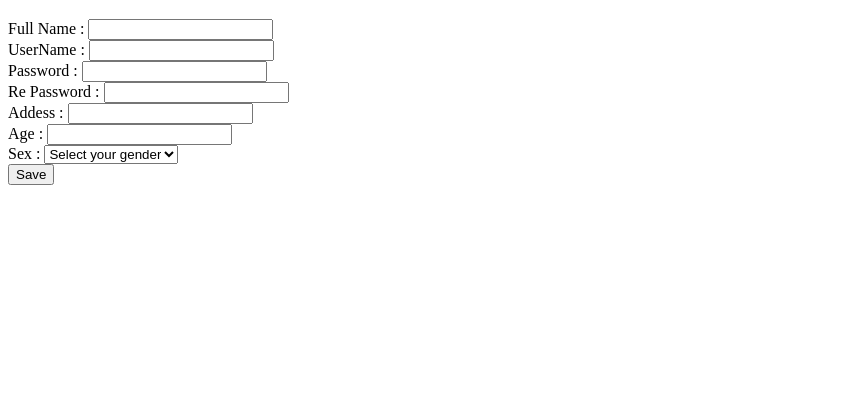
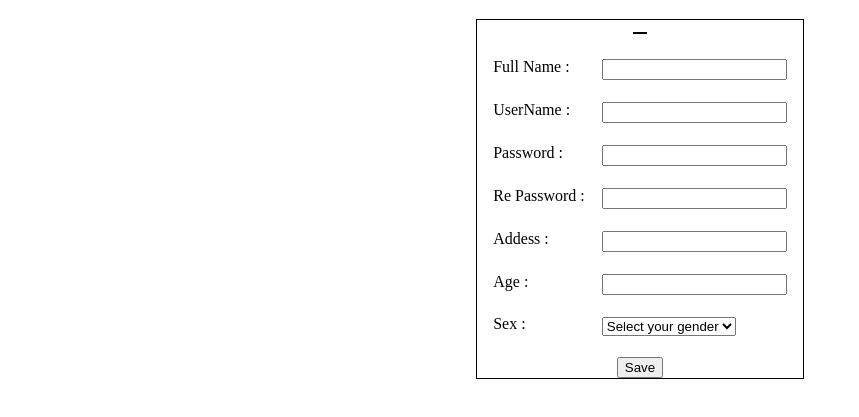
Before and after one commit to K-P-Prasanth/MERN-full-stack, a plain HTML site: page HTMLtask4.html in a window 1280 px wide. Shown: the part 61-478 px from the top of the page, without its empty margins (0-859 px from the left). Drawn offline with Linux system fonts and the light colour scheme.

Commit message:
update htmltask4

```diff
--- a/HTMLtask4.html
+++ b/HTMLtask4.html
@@ -6,35 +6,85 @@
     <title>Task 4</title>
 </head>
 <body>
+    <style>
+        input,
+        select {
+            margin-top: 5px;
+        }
+        div{
+            border: 1px solid black;
+            display: inline-block;
+        }
+
+    </style>
     <h1>task 4</h1>
+    <center>
+        <div>
+            <table cellspacing="15">
                 <form action="#" method="get">
-        <label for="name">Full Name : </label>
-        <input type="text" name="name" />
-        <br>
-        <label for="UserName">UserName : </label>
-        <input type="text" name="UserName" />
-        <br>
-        <label for="pass">Password : </label>
-        <input type="password" name="pass" id="" />
-        <br>
-        <label for="repass">Re Password : </label>
-        <input type="password" name="repass" id="" />
-        <br>
-        <label for="address">Addess :</label>
-        <input type="text" name="addess" />
-        <br>
-        <label for="age">Age :</label>
-        <input type="number" name="age" id="" />
-        <br>
-        <label for="Sex">Sex :</label>
-        <select name="Sex" id="">
+                    <div>
+                        <tr>
+                            <td><label for="name">Full Name : </label></td>
+                            <td><input class="r" type="text" name="name" /></td>
+                        </tr>
+                    </div>
+                    <div>
+                        <tr>
+                            <td><label for="UserName">UserName : </label></td>
+                            <td><input class="r" type="text" name="UserName" /></td>
+
+
+                        </tr>
+                    </div>
+                    <div>
+                        <tr>
+                            <td> <label for="pass">Password : </label></td>
+                            <td><input class="r" type="password" name="pass" id="" /></td>
+
+
+                        </tr>
+                    </div>
+                    <div>
+                        <tr>
+                            <td> <label for="repass">Re Password : </label></td>
+                            <td><input class="r" type="password" name="repass" id="" /></td>
+                        </tr>
+
+
+                    </div>
+                    <div>
+                        <tr>
+                            <td><label for="address">Addess :</label></td>
+                            <td><input class="r" type="text" name="addess" /></td>
+                        </tr>
+
+
+                    </div>
+                    <div>
+                        <tr>
+                            <td><label for="age">Age :</label></td>
+                            <td> <input class="r" type="number" name="age" id="" /></td>
+                        </tr>
+                    </div>
+                    <div>
+                        <tr>
+                            <td><label for="Sex">Sex :</label></td>
+                            <td>
+                                <select class="r" name="Sex" id="">
                                     <option value="">Select your gender</option>
                                     <option value="Male">Male</option>
                                     <option value="Female">Female</option>
                                     <option value="Others"></option>
                                 </select>
-        <br>
+                            </td>
+                        </tr>
+                    </div>
+            </table>
             <input type="submit" value="Save">
             </form>
+        </div>
+    </center>
+
+
 </body>
 </html>
```
Lines whose indentation alone changed are shown as unchanged.
